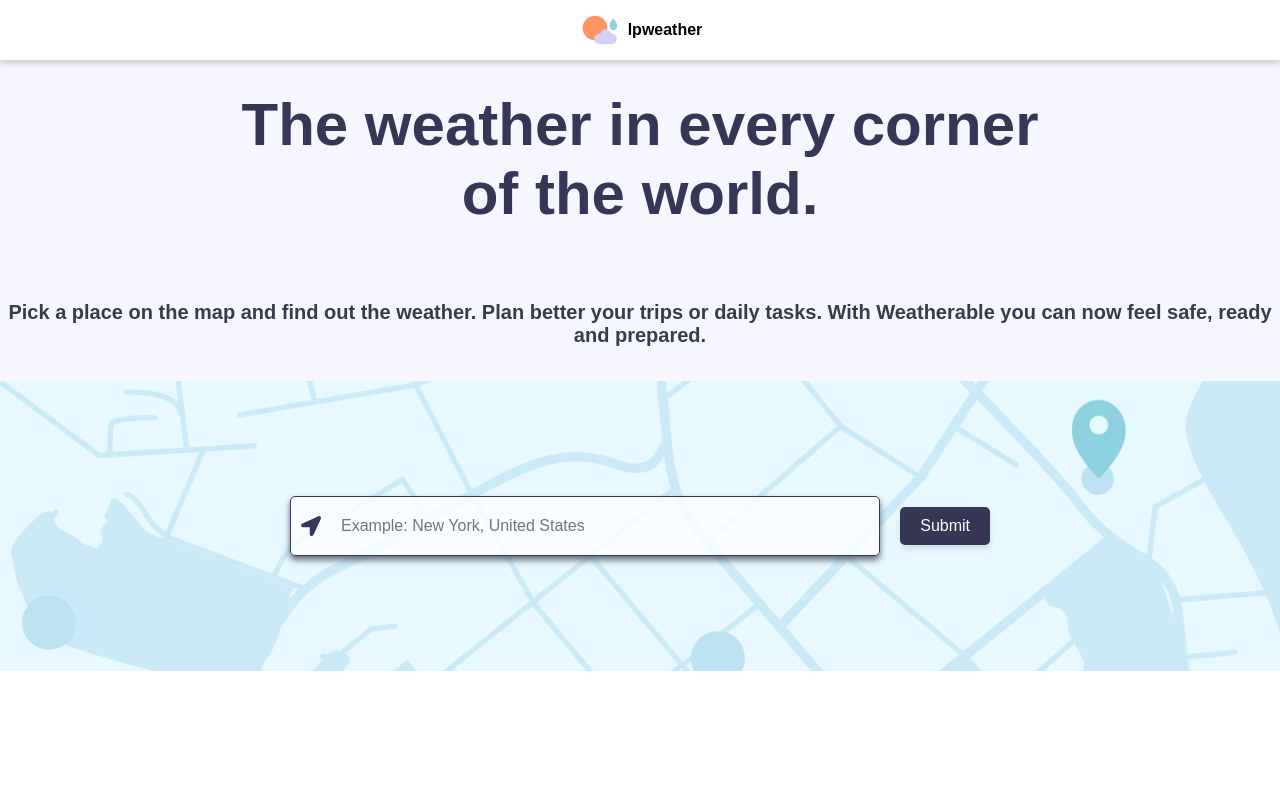
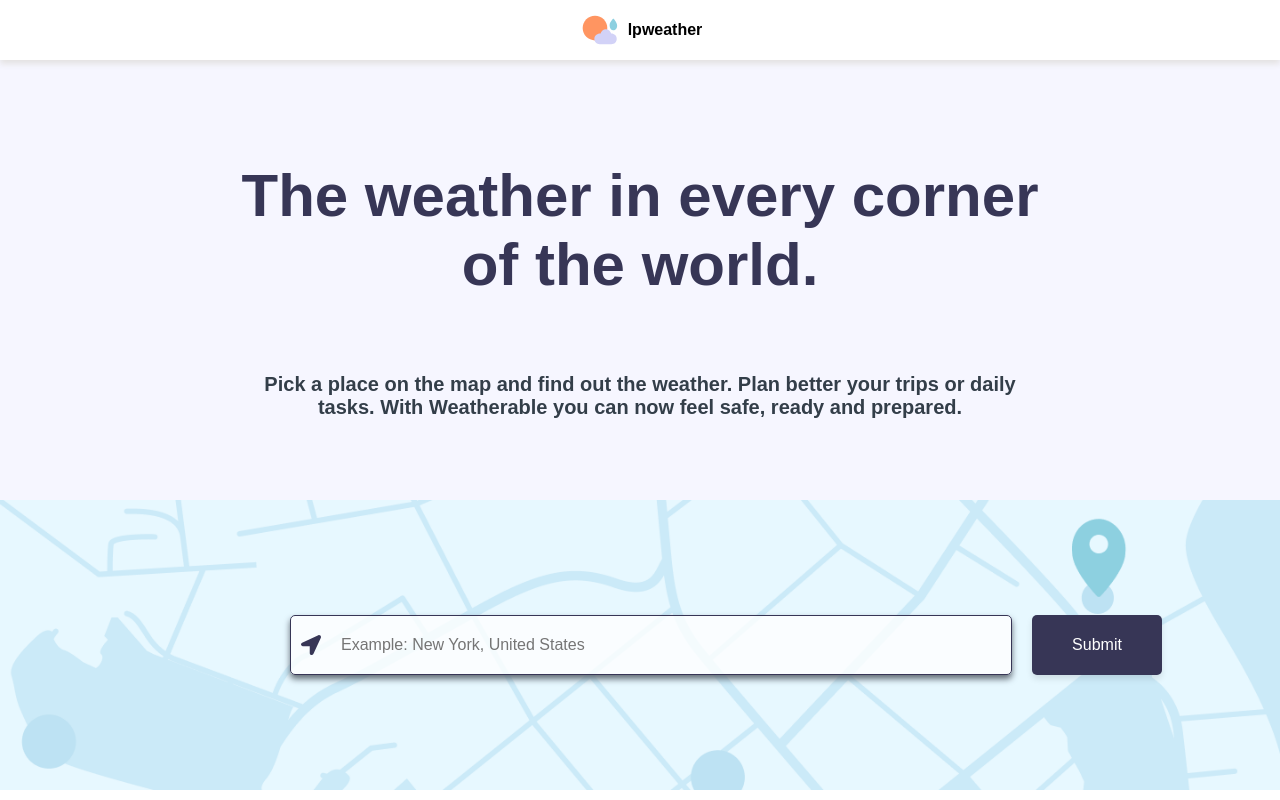
Before and after one commit to gevpa/lpweather, a React (Vite) app: page / in a window 1280 px wide. Built offline with nearby package versions, Linux system fonts and the light colour scheme.

Commit message:
fiw width of tagline text and the width of search bar and submit button

```diff
--- a/src/HeaderAndTagline/HeaderSection/header.css
+++ b/src/HeaderAndTagline/HeaderSection/header.css
@@ -7,7 +7,7 @@
   width: 100%;
   position: fixed;
   height: 60px;
-  box-shadow: 0 4px 6px lightgray;
+  box-shadow: 0 4px 6px #e4e2e2;
 }
 
 /* .logo {
--- a/src/HeaderAndTagline/TaglineSection/tagline.css
+++ b/src/HeaderAndTagline/TaglineSection/tagline.css
@@ -26,7 +26,8 @@ h3 {
   font-size: 60px;
   color: var(--primary-color);
   margin-bottom: 40px;
-  margin-top: 90px;
+  margin-top: 170px;
+  max-width: 800px;
 }
 
 @media (max-width: var(--mobile-width)) {
@@ -42,6 +43,9 @@ h5 {
   text-align: center;
   font-size: 20px;
   color: #333e49;
+  max-width: 800px;
+  margin-top: 250;
+  margin-bottom: 90px;
 }
 
 @media (max-width: var(--mobile-width)) {
--- a/src/pages/SearchBar/searchbar.css
+++ b/src/pages/SearchBar/searchbar.css
@@ -51,13 +51,15 @@
   background: transparent;
   padding: 10px;
   font-size: 16px;
-  width: 100%;
+  width: 650px;
   white-space: nowrap;
   flex-shrink: 1;
 }
 
 .searchButton {
   border: none;
+  width: 130px;
+  height: 60px;
   background: #373656;
   color: white;
   padding: 10px 20px;
```
